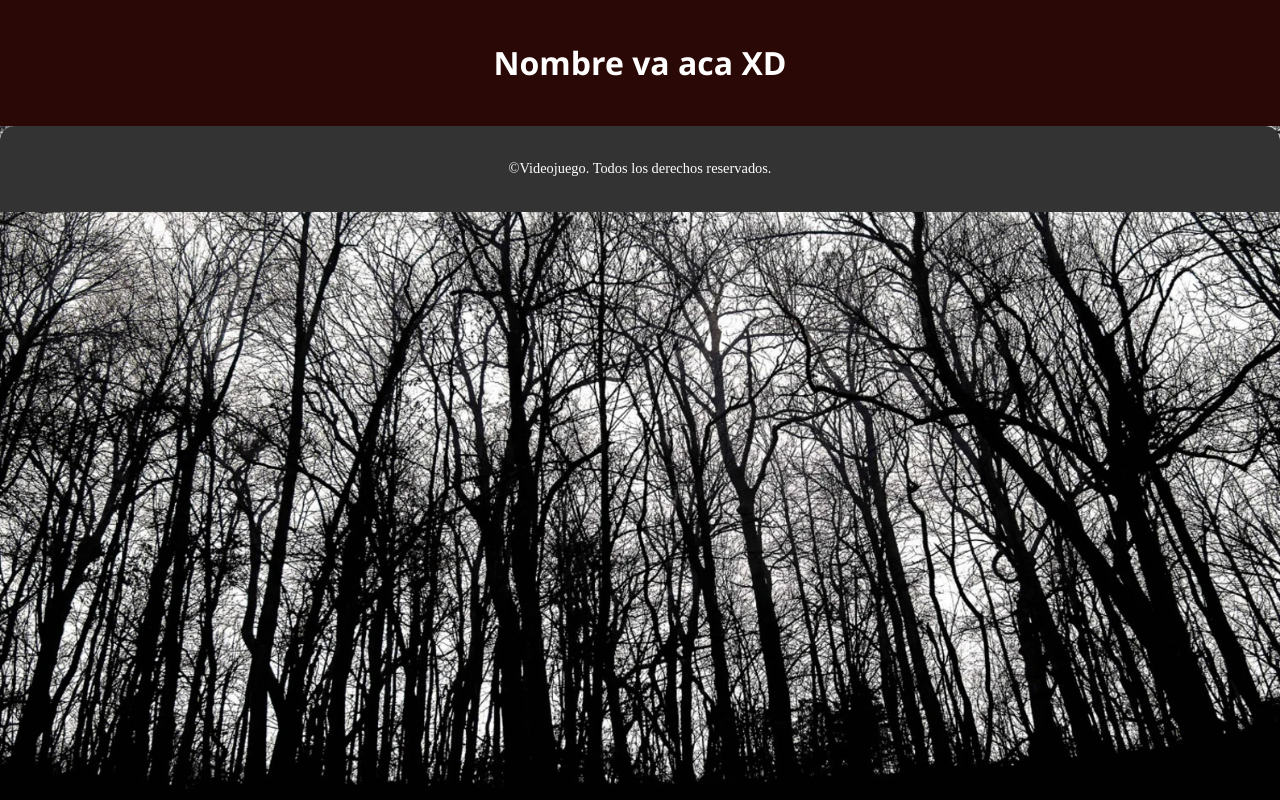
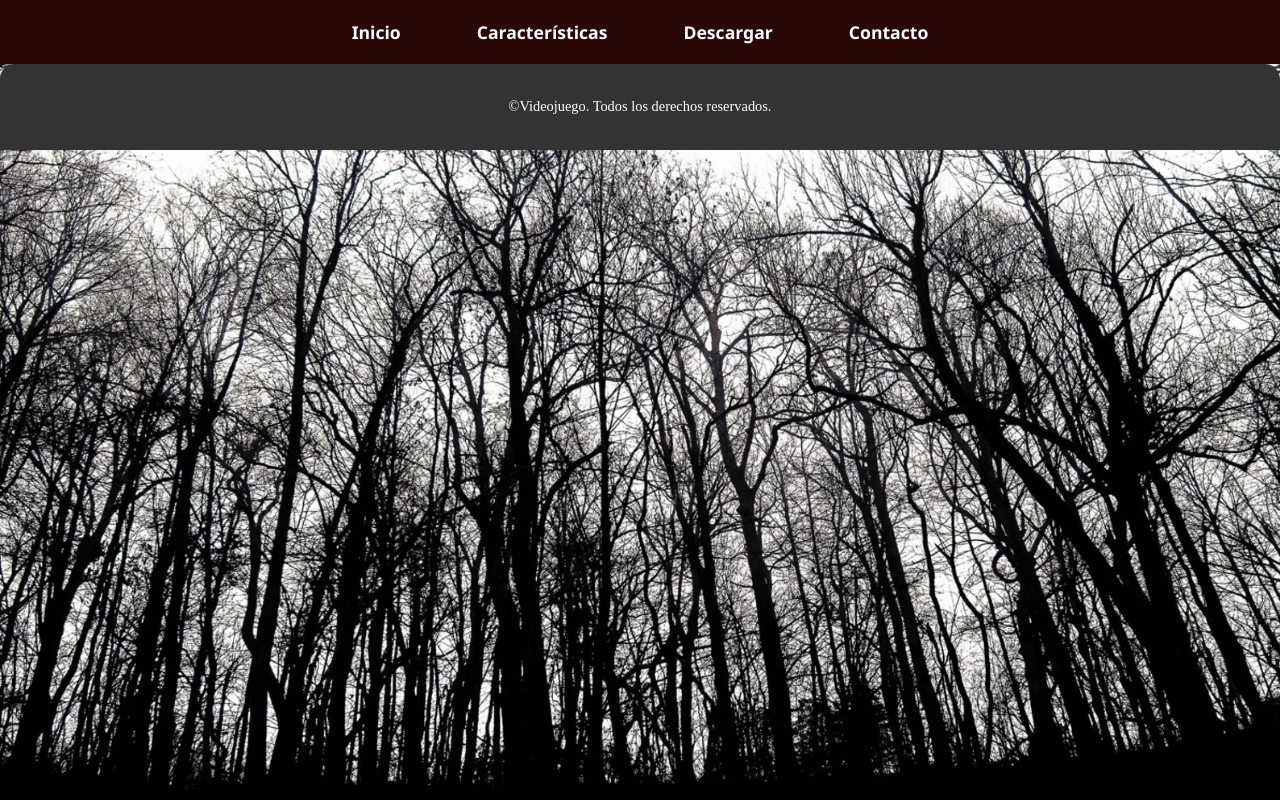
Before and after one commit to 0-EWT-0/Landing-Juego, a plain HTML site: page index.html in a window 1280 px wide. Drawn offline with Linux system fonts and the light colour scheme.

Commit message:
landing 2

```diff
--- a/index.html
+++ b/index.html
@@ -8,7 +8,14 @@
     </head>
     <body>
         <header class="main-header">
-            <h1>Nombre va aca XD</h1>
+            <nav>
+                <ul class="nav-links">
+                    <li><a href="#inicio">Inicio</a></li>
+                    <li><a href="#caracteristicas">Características</a></li>
+                    <li><a href="#descargar">Descargar</a></li>
+                    <li><a href="#contacto">Contacto</a></li>
+                </ul>
+            </nav>
         </header>
         <main>
             <div class="content">
--- a/styles.css
+++ b/styles.css
@@ -1,13 +1,41 @@
-body, header, footer, main {
-    margin: 0;
-    padding: 0;
+body,
+header,
+footer,
+main {
+  margin: 0;
+  padding: 0;
 }
 
 body {
-    background-image:url('dark_woods.png');
-    background-size: cover;
+  background-image: url("dark_woods.png");
+  background-size: cover;
 }
 
+.nav-links {
+  display: flex;
+  justify-content: center;
+  gap: 40px;
+  list-style: none;
+  padding: 0;
+  margin: 0;
+}
+
+.nav-links li a {
+  color: #fff;
+  text-decoration: none;
+  font-weight: 600;
+  font-size: 1.1rem;
+  padding: 8px 18px;
+  border-radius: 8px;
+  transition: background 0.2s, color 0.2s;
+  outline: none; /* Quita el outline */
+}
+
+.nav-links li a:hover,
+.nav-links li a:focus {
+  background: #4c1a17;
+  color: #ffd700;
+}
 .main-header {
   background-color: #2a0806; /* Green */
   color: white;
```
